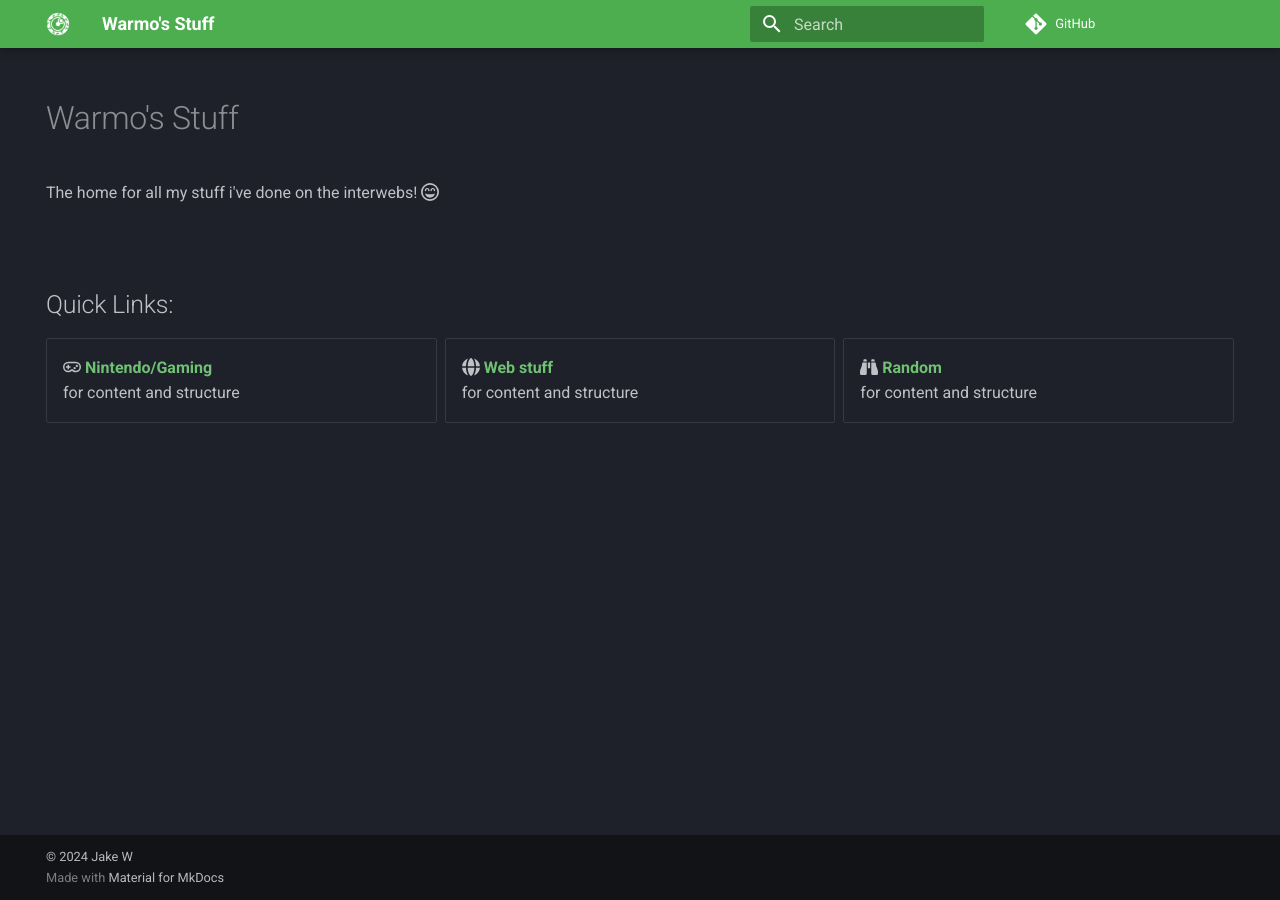
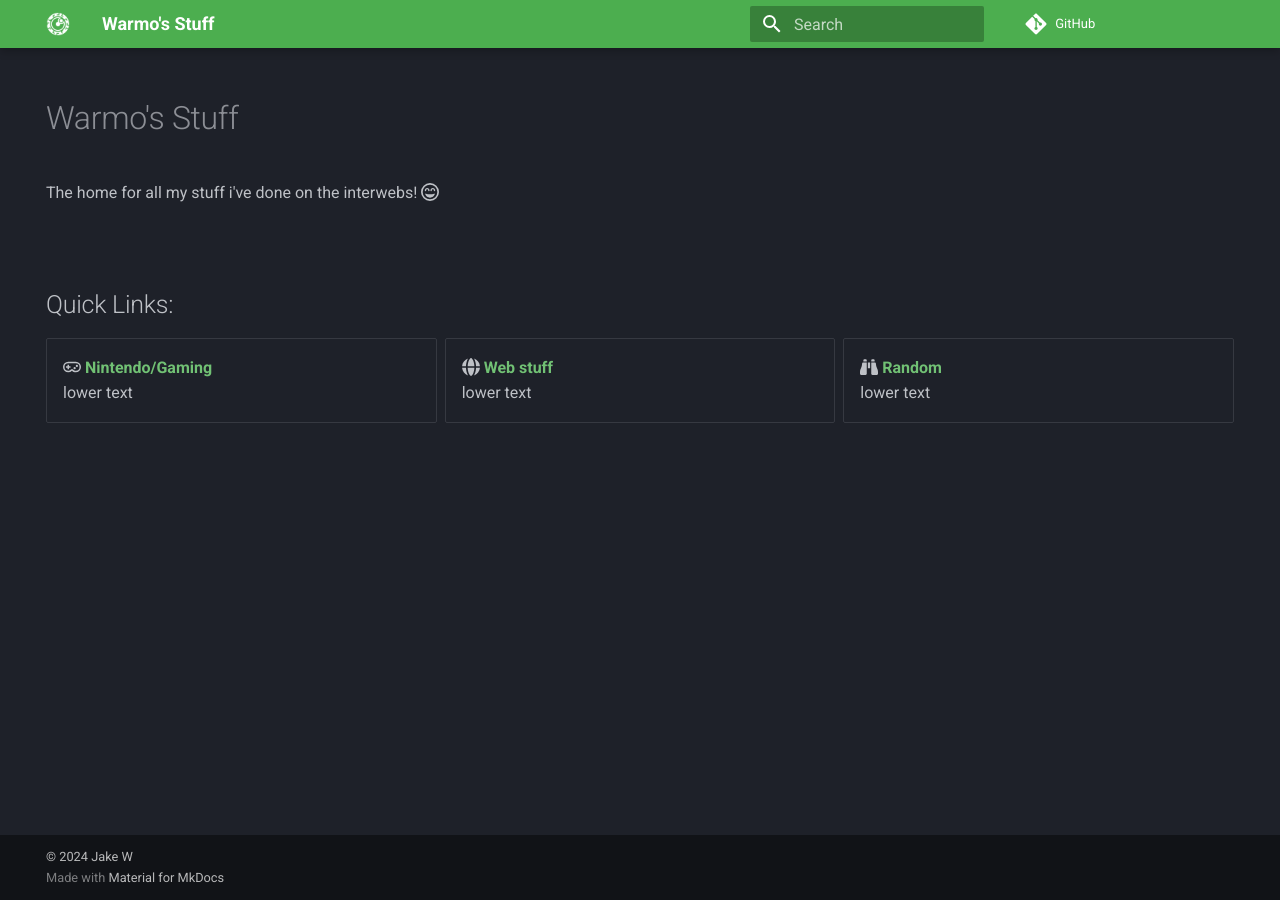
Before and after one commit to Warmo/warmo.github.io, an MkDocs documentation site: the page built from docs/index.md, in a window 1280 px wide. Built offline with MkDocs 1.6.1 and Material for MkDocs 9.7.7, drawn with Linux system fonts in a browser that asks for light colours; comment, search, counter and statistics services are not loaded.

```diff
--- a/docs/index.md
+++ b/docs/index.md
@@ -14,10 +14,10 @@
 
 <div class="grid cards" markdown>
 
-- :material-gamepad-variant-outline: [__Nintendo/Gaming__](work/category/nintendo) <br> for content and structure
-- :fontawesome-solid-globe: [__Web stuff__](/projects/category/web/) <br>
-for content and structure
-- :fontawesome-solid-binoculars: [__Random__](/random)<br>
-for content and structure
-
+- :material-gamepad-variant-outline: [__Nintendo/Gaming__](work/category/nintendo)<br>
+lower text
+- :fontawesome-solid-globe: [__Web stuff__](work/category/web)<br>
+lower text
+- :fontawesome-solid-binoculars: [__Random__](random.md)<br>
+lower text
 </div>
--- a/docs/stylesheets/extra.css
+++ b/docs/stylesheets/extra.css
@@ -0,0 +1,6 @@
+.center {
+    display: block;
+    margin-left: auto;
+    margin-right: auto;
+    width: 40%;
+  }
--- a/mkdocs.yml
+++ b/mkdocs.yml
@@ -45,5 +45,5 @@
 copyright: |
   &copy; 2024 <a href="https://github.com/MrWarmo"  target="_blank" rel="noopener">Jake W</a>
 repo_url: https://github.com/MrWarmo/mrwarmo.github.io
-#extra_css:
-#    - stylesheets/extra.css
+extra_css:
+    - stylesheets/extra.css
```
Also changed, not shown: docs/about.md (+4 -7 lines), docs/work/posts/coming-soon-template.md (added, +12 -0 lines), docs/work/posts/github.md (added, +8 -0 lines), docs/work/posts/mkdocs-plugins.md (deleted, +0 -8 lines), docs/images/hello.webp (added).
